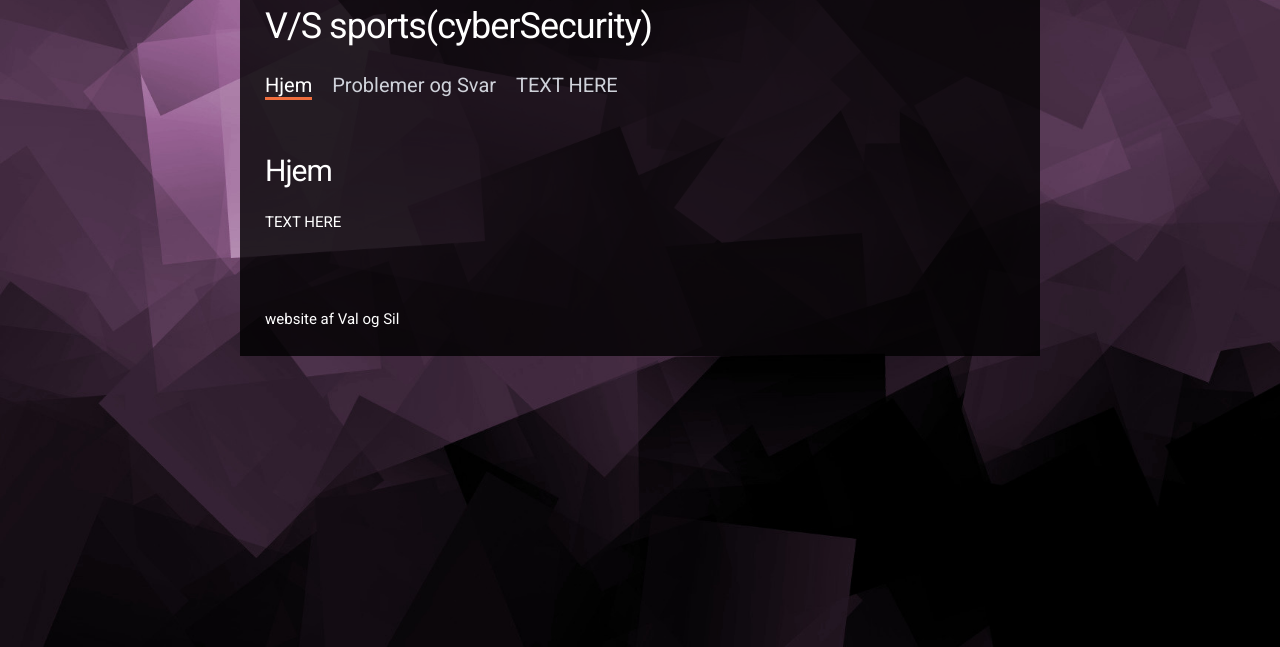
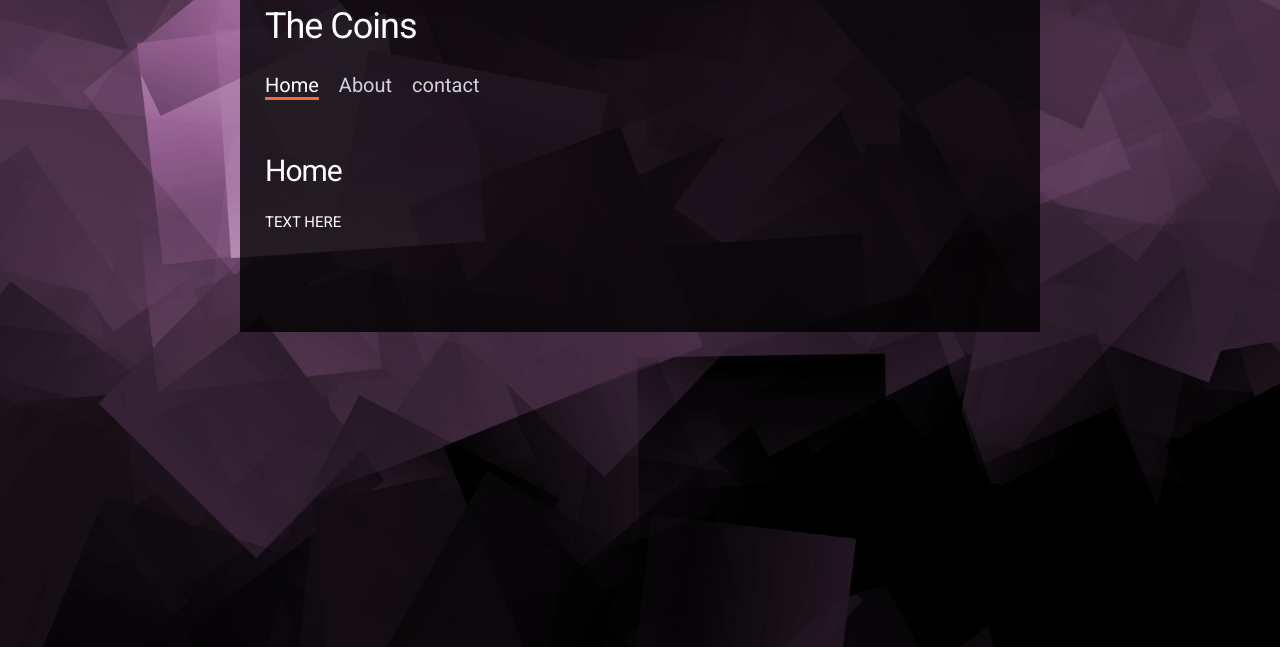
Before and after one commit to DiamondDreng/da-buzzinez, a plain HTML site: page index.html in a window 1280 px wide. Shown: the part 153-800 px from the top of the page. Drawn offline with nearby package versions, Linux system fonts and the light colour scheme.

Commit message:
Update index.html

```diff
--- a/index.html
+++ b/index.html
@@ -3,9 +3,9 @@
   <head>
     <!-- Page setup -->
     <meta charset="utf-8">
-    <title>valsidlamars</title>
-    <meta name="description" content="valsidlamars">
-    <meta name="author" content="V/S">
+    <title>The Coins</title>
+    <meta name="description" content="The Coins">
+    <meta name="author" content="The Coins">
     <meta name="viewport" content="width=device-width, initial-scale=1, maximum-scale=1, user-scalable=no"/>
     <link rel="icon" type="image/png" href="favicon.png">
 
@@ -29,13 +29,13 @@
 
     <header id="header">
       <img src="logo.jpg">
-      <h1>V/S sports(cyberSecurity)</h1>
+      <h1>The Coins</h1>
 
       <!-- Menu link fragment #id should match a div id. Example: <a href="#home"> links to <div id="home"></div>  -->
       <ul class="main-menu">
-        <li><a href="#home">Hjem</a></li>
-        <li><a href="#about">Problemer og Svar</a></li>
-        <li><a href="#contact">TEXT HERE</a></li>
+        <li><a href="#home">Home</a></li>
+        <li><a href="#about">About</a></li>
+        <li><a href="#contact">contact</a></li>
       </ul>
     </header>
 
@@ -44,21 +44,21 @@
         <div id="content">
 
           <div id="home" class="content-region hide">
-            <h2>Hjem</h2>
+            <h2>Home</h2>
             <p>
               TEXT HERE
             </p>
           </div>
 
           <div id="about" class="content-region hide">
-            <h2>Problemer og svar</h2>
+            <h2>About our app</h2>
             <p>
               TEXT HERE
             </p>
           </div>
 
           <div id="contact" class="content-region hide">
-            <h2>TEXT HERE</h2>
+            <h2>Contact us</h2>
             <p>
               TEXT HERE
             </p>
@@ -69,7 +69,7 @@
     </div>
 
     <footer>
-      website af Val og Sil
+
     </footer>
 
     <!-- Load additional JS scripts here -->
```
